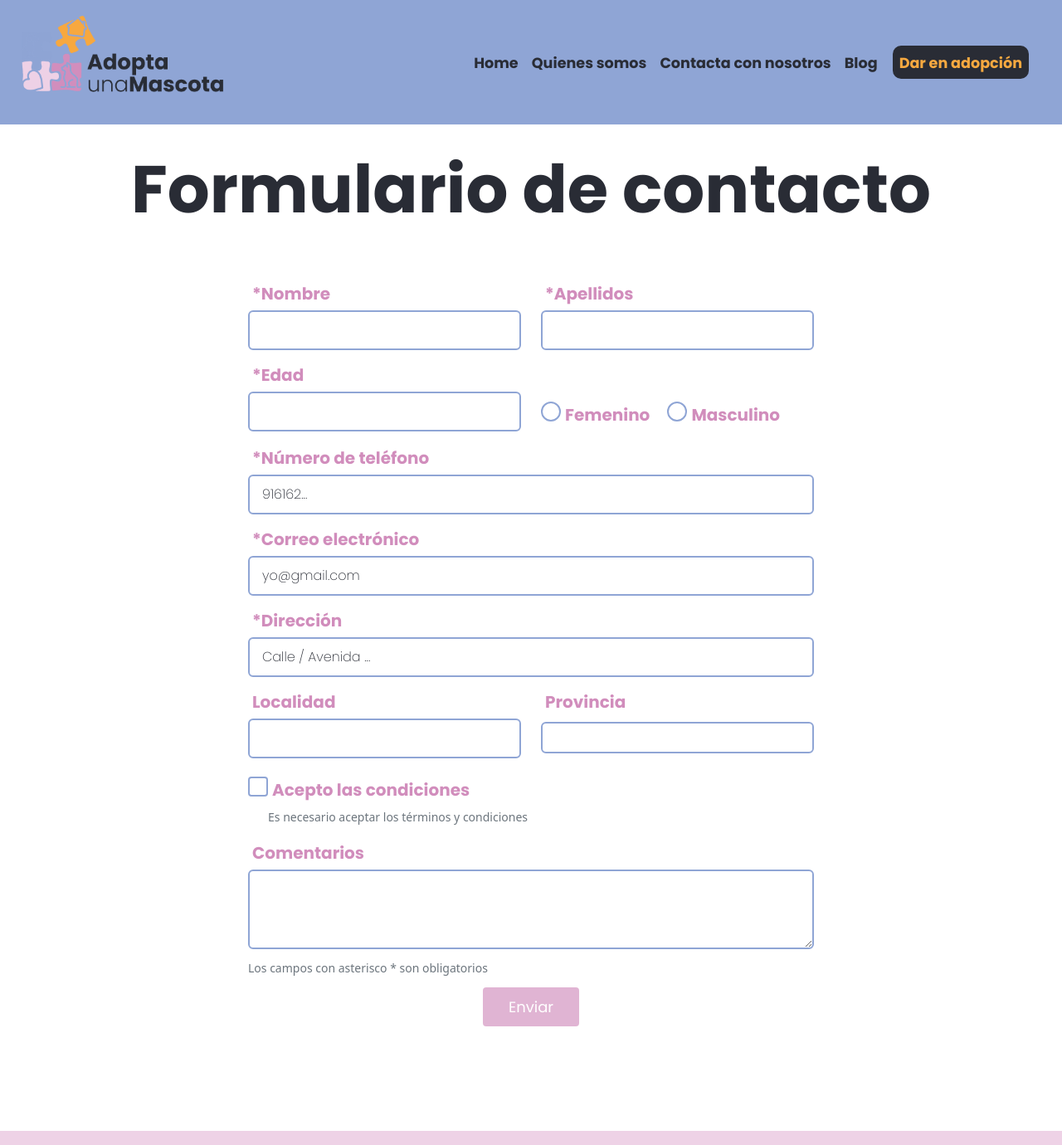
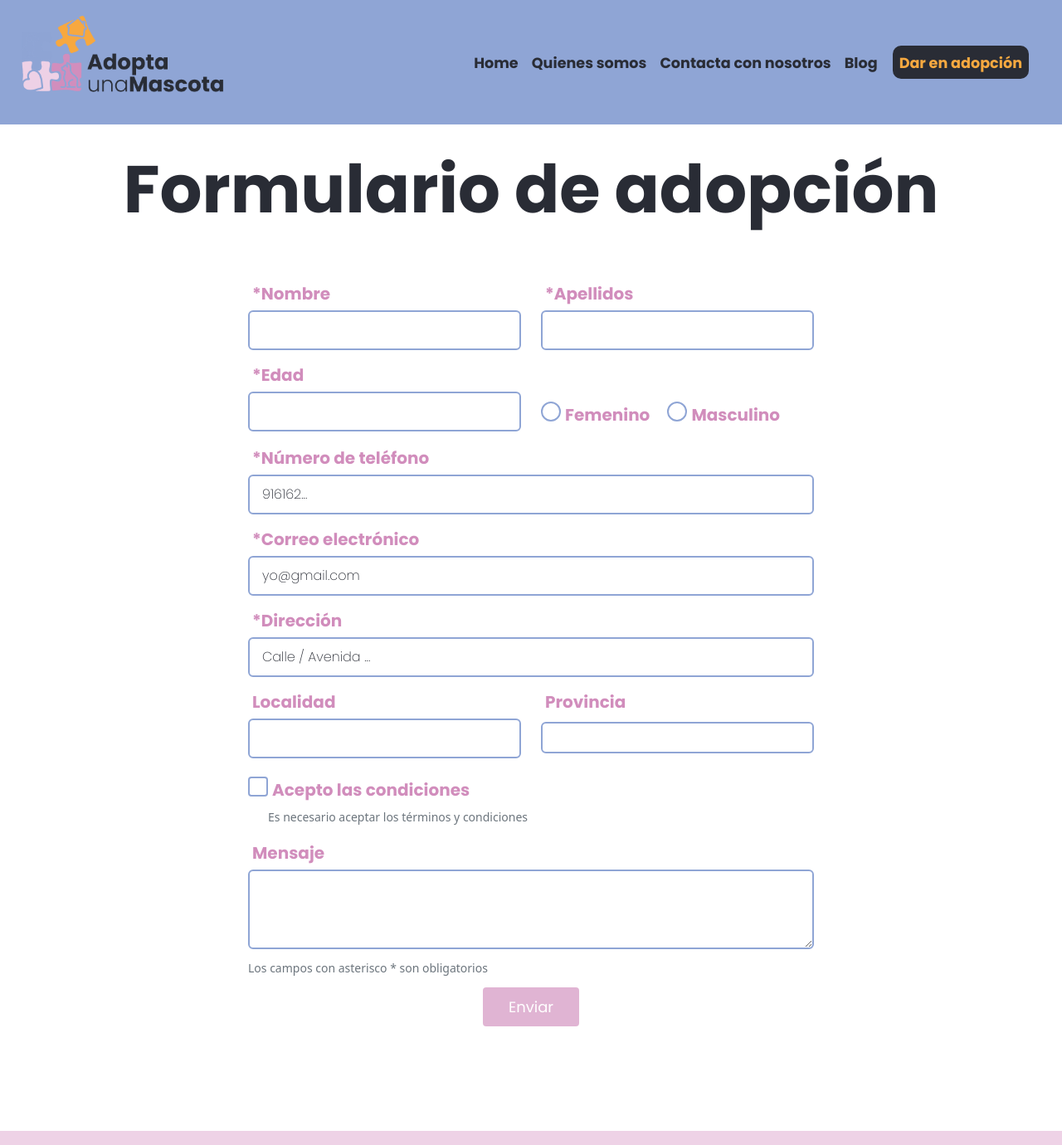
Before and after one commit to FranDevelopSpain/AdoptaUnaMascotaWeb, an Angular app: page /landing in a window 1280 px wide. Shown: the top 1380 px of the page at 83% size. Built offline with nearby package versions, Linux system fonts and the light colour scheme.

Commit message:
modificado titulo del formulario

```diff
--- a/src/app/Pages/contact-form/contact-form.component.html
+++ b/src/app/Pages/contact-form/contact-form.component.html
@@ -7,7 +7,7 @@
 
 
 <body>
-    <h1 class="text-center">Formulario de contacto</h1>
+    <h1 class="text-center">Formulario de adopción</h1>
   <div class="container justify-content-center">
 
     <div id="flotante">
@@ -157,7 +157,7 @@
       </div>
 
       <div class="form-group bloque">
-          <label for="comentarios">Comentarios</label>
+          <label for="comentarios">Mensaje</label>
           <textarea class="form-control" name="comentarios" #comentarios [(ngModel)]="ContactModel.comentarios" id="textArea" rows="3"></textarea>
       </div>
 
```
